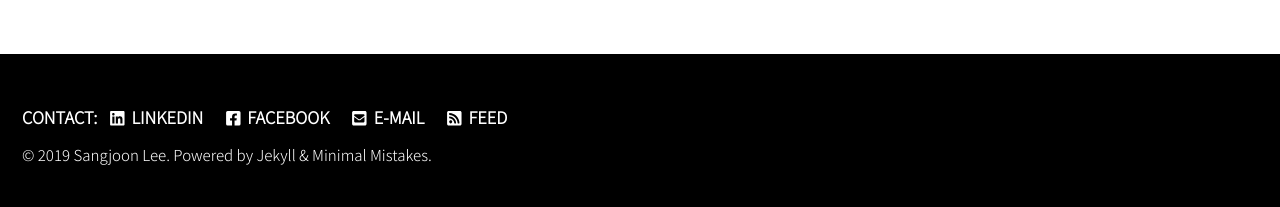
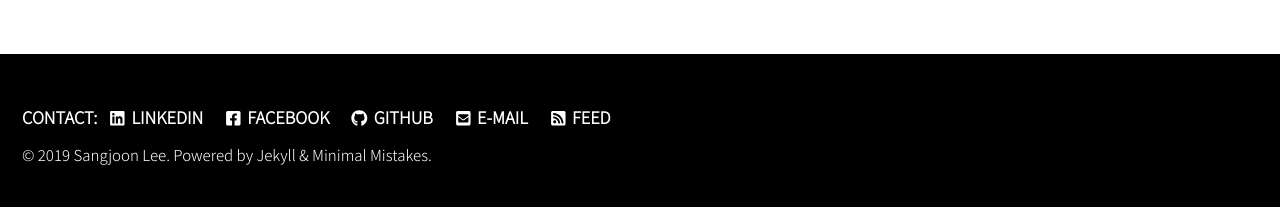
Before and after one commit to jun9303/jun9303.github.io, a Jekyll site: the page built from index.md, in a window 1280 px wide. Shown: the part 1799-2006 px from the top of the page. Built offline with Jekyll 4.4.1, drawn with Linux system fonts in a browser that asks for light colours; cached includes are drawn as plain includes; nearby versions of some CDN libraries.

Commit message:
Signed-off-by: jun9303 <jun9303@gmail.com>

```diff
--- a/_config.yml
+++ b/_config.yml
@@ -124,9 +124,9 @@ author:
     - label: "Facebook"
       icon: "fab fa-fw fa-facebook-square"
       url: "https://facebook.com/jun9303/"
-    - label: "Instagram"
-      icon: "fab fa-fw fa-instagram"
-      # url: "https://instagram.com/"
+    - label: "GitHub"
+      icon: "fab fa-fw fa-github"
+      url: "https://github.com/jun9303"
 
 # Site Footer
 footer:
@@ -137,6 +137,9 @@ footer:
     - label: "Facebook"
       icon: "fab fa-fw fa-facebook-square"
       url: "https://facebook.com/jun9303/"
+    - label: "GitHub"
+      icon: "fab fa-fw fa-github"
+      url: "https://github.com/jun9303"
     - label: "E-mail"
       icon: "fas fa-fw fa-envelope-square"
       url: "mailto:jun9303@gmail.com"
```
